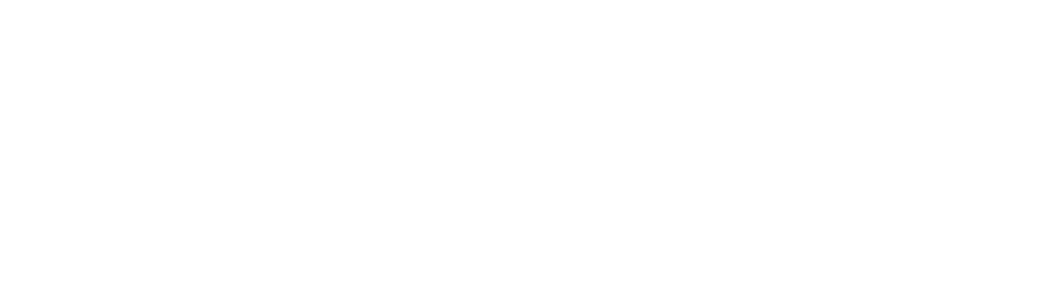
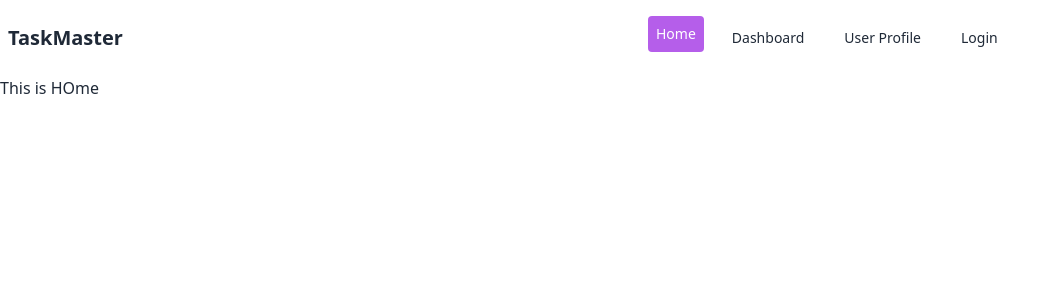
Before and after one commit to anfal11/task-management-client, a React (Vite) app: page / in a window 1280 px wide. Shown: the top 300 px of the page, without its empty margins (0-1057 px from the left). Built offline with nearby package versions, Linux system fonts and the light colour scheme.

Commit message:
pages and navbar created

```diff
--- a/package.json
+++ b/package.json
@@ -11,7 +11,9 @@
   },
   "dependencies": {
     "react": "^18.2.0",
-    "react-dom": "^18.2.0"
+    "react-dom": "^18.2.0",
+    "react-icons": "^4.12.0",
+    "react-router-dom": "^6.21.0"
   },
   "devDependencies": {
     "@types/react": "^18.2.43",
--- /dev/null
+++ b/src/Pages/Home.jsx
@@ -0,0 +1,11 @@
+
+
+const Home = () => {
+    return (
+        <div>
+            This is HOme
+        </div>
+    );
+};
+
+export default Home;
--- /dev/null
+++ b/src/Routes/Root.jsx
@@ -0,0 +1,16 @@
+import { Outlet } from "react-router-dom";
+import Navbar from "../Shared/Navbar";
+
+
+const Root = () => {
+    return (
+        <>
+            <div className="max-w-7xl mx-auto">
+            <Navbar />
+            <Outlet />
+        </div>
+        </>
+    );
+};
+
+export default Root;
--- /dev/null
+++ b/src/Routes/Router.jsx
@@ -0,0 +1,29 @@
+import { createBrowserRouter } from "react-router-dom";
+import Root from "./Root";
+import Home from "../Pages/Home";
+
+export const router = createBrowserRouter([
+    {
+      path: "/",
+      element: <Root />,
+      errorElement: <h1>404 Not Found</h1>,
+      children: [
+        {
+        path: "/",
+        element: <Home />,
+      },
+      {
+        path: "/dashboard",
+        element: <h1>Dashboard</h1>,
+      },
+      {
+        path: "/profile",
+        element: <h1>Profile</h1>,
+      },
+      {
+        path: "/login",
+        element: <h1>Login</h1>,
+      }
+    ]
+    },
+  ]);
--- /dev/null
+++ b/src/Shared/Navbar.jsx
@@ -0,0 +1,134 @@
+import { Link, NavLink } from "react-router-dom";
+
+const Navbar = () => {
+  const nav = (
+    <>
+      <li>
+        <NavLink
+          to="/"
+          className={({ isActive }) =>
+            isActive
+              ? "p-2 rounded bg-[#B55EEA] hover:bg-[#382147] text-white"
+              : "bg-white p-3"
+          }
+        >
+          Home
+        </NavLink>
+      </li>
+      <li>
+        <NavLink
+          to="/dashboard"
+          className={({ isActive }) =>
+            isActive
+              ? "p-2 rounded bg-[#B55EEA] hover:bg-[#382147] text-white"
+              : "bg-white p-3"
+          }
+        >
+          Dashboard
+        </NavLink>
+      </li>
+      <li>
+        <NavLink
+          to="/profile"
+          className={({ isActive }) =>
+            isActive
+              ? "p-2 rounded bg-[#B55EEA] hover:bg-[#382147] text-white"
+              : "bg-white p-3"
+          }
+        >
+          User Profile
+        </NavLink>
+      </li>
+      <li>
+        <NavLink
+          to="/login"
+          className={({ isActive }) =>
+            isActive
+              ? "p-2 rounded bg-[#B55EEA] hover:bg-[#382147] text-white"
+              : "bg-white p-3"
+          }
+        >
+          Login
+        </NavLink>
+      </li>
+      {/* {
+            user ? <> <button onClick={handleLogOut} className="btn text-xs btn-ghost pb-3">Logout</button> </> : <><li>
+            <Link to="/login">Log In</Link>
+          </li> </>
+          } */}
+    </>
+  );
+  return (
+    <div>
+      <div className="navbar bg-base-100">
+        <div className="navbar-start">
+          <div className="dropdown">
+            <div tabIndex={0} role="button" className="btn btn-ghost lg:hidden">
+              <svg
+                xmlns="http://www.w3.org/2000/svg"
+                className="h-5 w-5"
+                fill="none"
+                viewBox="0 0 24 24"
+                stroke="currentColor"
+              >
+                <path
+                  strokeLinecap="round"
+                  strokeLinejoin="round"
+                  strokeWidth="2"
+                  d="M4 6h16M4 12h8m-8 6h16"
+                />
+              </svg>
+            </div>
+            <ul className="menu menu-sm dropdown-content mt-3 z-[1] p-2 shadow bg-base-100 rounded-box w-52 gap-4">
+              {/* Navigation links */}
+              {nav}
+            </ul>
+          </div>
+          <Link to="/">
+            <p className="text-xl font-bold">TaskMaster</p>
+          </Link>
+        </div>
+        <div className="navbar-center hidden lg:flex">
+          <ul className="menu menu-horizontal gap-4">
+            {/* Navigation links */}
+            {nav}
+          </ul>
+        </div>
+        {/* <div className="navbar-end">
+            {user?.email ? (
+              <div className="flex items-center">
+                <img
+                  className="rounded-full mr-3 w-16 h-16 lg:w-16 lg:h-16"
+                  src={
+                    users
+                      ? users.find((u) => u.email === user.email)?.image ||
+                        user?.photoURL
+                      : user?.photoURL
+                  }
+                  alt=""
+                />
+              </div>
+            ) : (
+              <></>
+            )}
+            {user?.email ? (
+              <Link onClick={signOut} className="bg-white p-3">
+                Logout
+              </Link>
+            ) : (
+              <NavLink
+                to="/login"
+                className={({ isActive }) =>
+                  isActive ? "p-3 rounded bg-blue-400 text-white" : "bg-white p-3"
+                }
+              >
+                Login
+              </NavLink>
+            )}
+          </div> */}
+      </div>
+    </div>
+  );
+};
+
+export default Navbar;
--- a/src/main.jsx
+++ b/src/main.jsx
@@ -1,9 +1,13 @@
 import React from 'react'
 import ReactDOM from 'react-dom/client'
+import {
+  RouterProvider,
+} from "react-router-dom";
 import './index.css'
+import { router } from './Routes/Router';
 
 ReactDOM.createRoot(document.getElementById('root')).render(
   <React.StrictMode>
-
+ <RouterProvider router={router} />
   </React.StrictMode>,
 )
```
Also changed, not shown: 1 other file (tests, documents, lock files or other folders).
